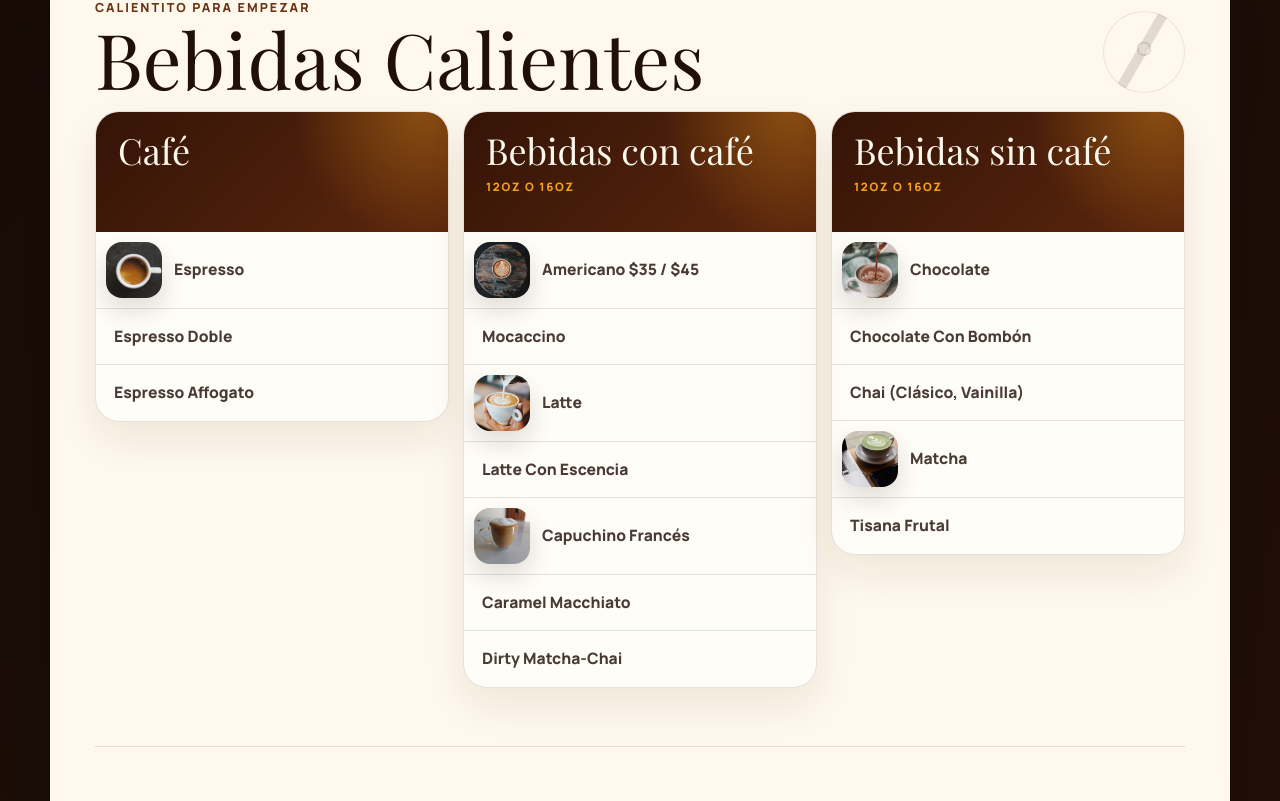
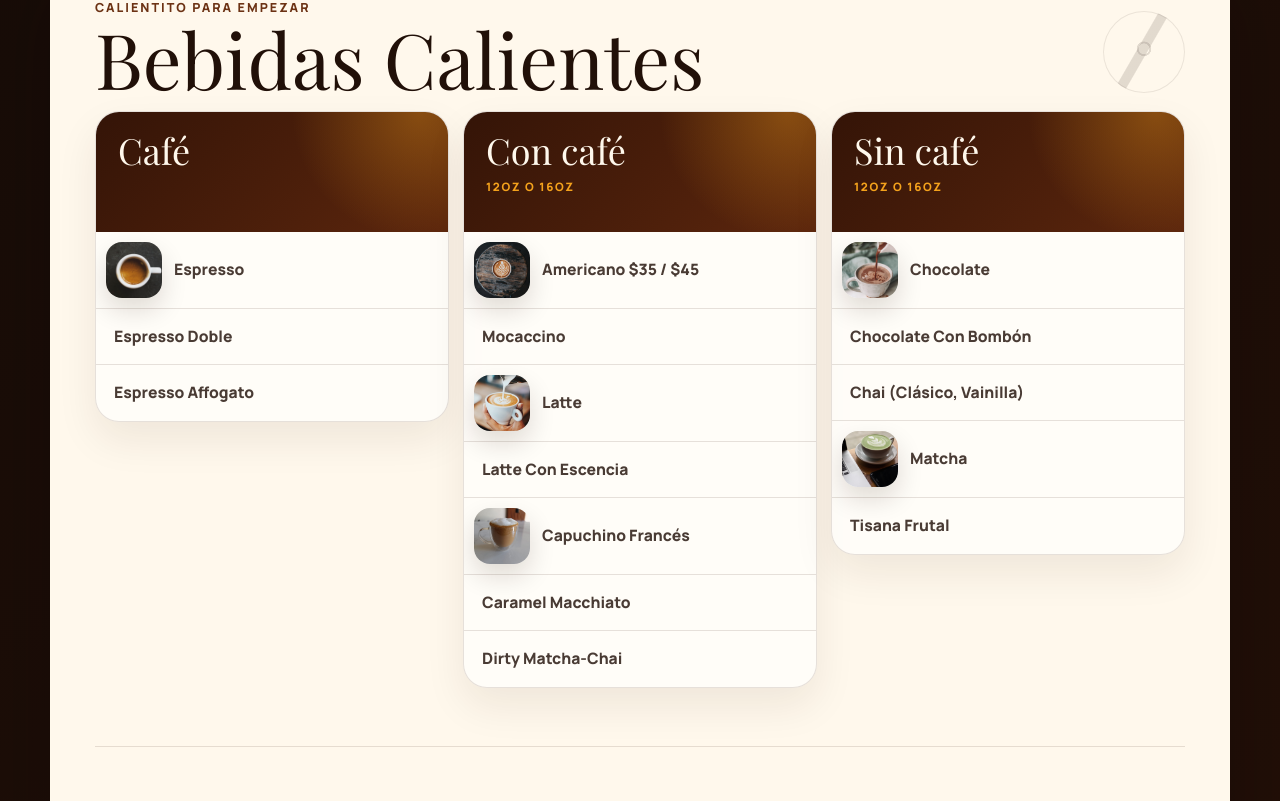
Before and after one commit to joesatriani10/kaliko, a Next.js app: page / in a window 1280 px wide. Shown: the part 819-1620 px from the top of the page. Built offline with nearby package versions, Linux system fonts and the light colour scheme; a web font is replaced by a local one.

Commit message:
Shorten drink section titles

```diff
--- a/src/app/page.tsx
+++ b/src/app/page.tsx
@@ -42,7 +42,7 @@ const menuSections: MenuEntry[] = [
   },
   {
     type: "section",
-    title: "Bebidas con café",
+    title: "Con café",
     note: "12oz o 16oz",
     items: [
       { name: "Americano $35 / $45", image: "/menu/americano.jpg" },
@@ -56,7 +56,7 @@ const menuSections: MenuEntry[] = [
   },
   {
     type: "section",
-    title: "Bebidas sin café",
+    title: "Sin café",
     note: "12oz o 16oz",
     items: [
       { name: "Chocolate", image: "/menu/chocolate.jpg" },
@@ -73,7 +73,7 @@ const menuSections: MenuEntry[] = [
   },
   {
     type: "section",
-    title: "Bebidas con café",
+    title: "Con café",
     note: "12oz o 16oz",
     items: [
       { name: "Americano $40 / $50", image: "/menu/iced-americano.jpg" },
@@ -85,7 +85,7 @@ const menuSections: MenuEntry[] = [
   },
   {
     type: "section",
-    title: "Bebidas sin café",
+    title: "Sin café",
     note: "12oz o 16oz",
     items: [
       { name: "Chocolate" },
@@ -111,7 +111,7 @@ const menuSections: MenuEntry[] = [
   },
   {
     type: "section",
-    title: "Bebidas sin café",
+    title: "Sin café",
     note: "12oz o 16oz",
     items: [
       { name: "Tiramisú", image: "/menu/tiramisu.jpg" },
@@ -130,7 +130,7 @@ const menuSections: MenuEntry[] = [
   },
   {
     type: "section",
-    title: "Bebidas con café",
+    title: "Con café",
     note: "12oz o 16oz",
     items: [
       { name: "Café", image: "/menu/cafe.jpg" },
```
